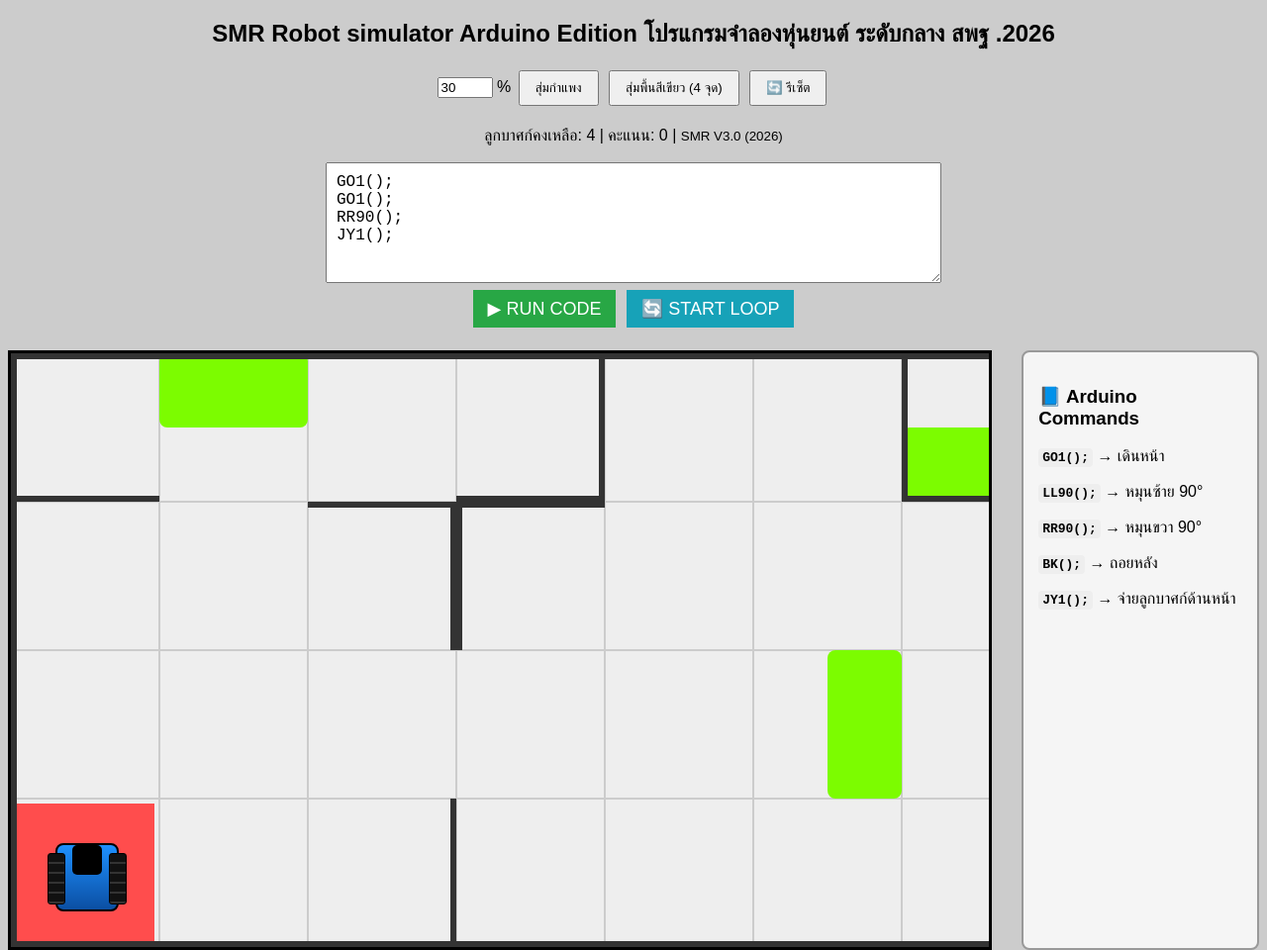
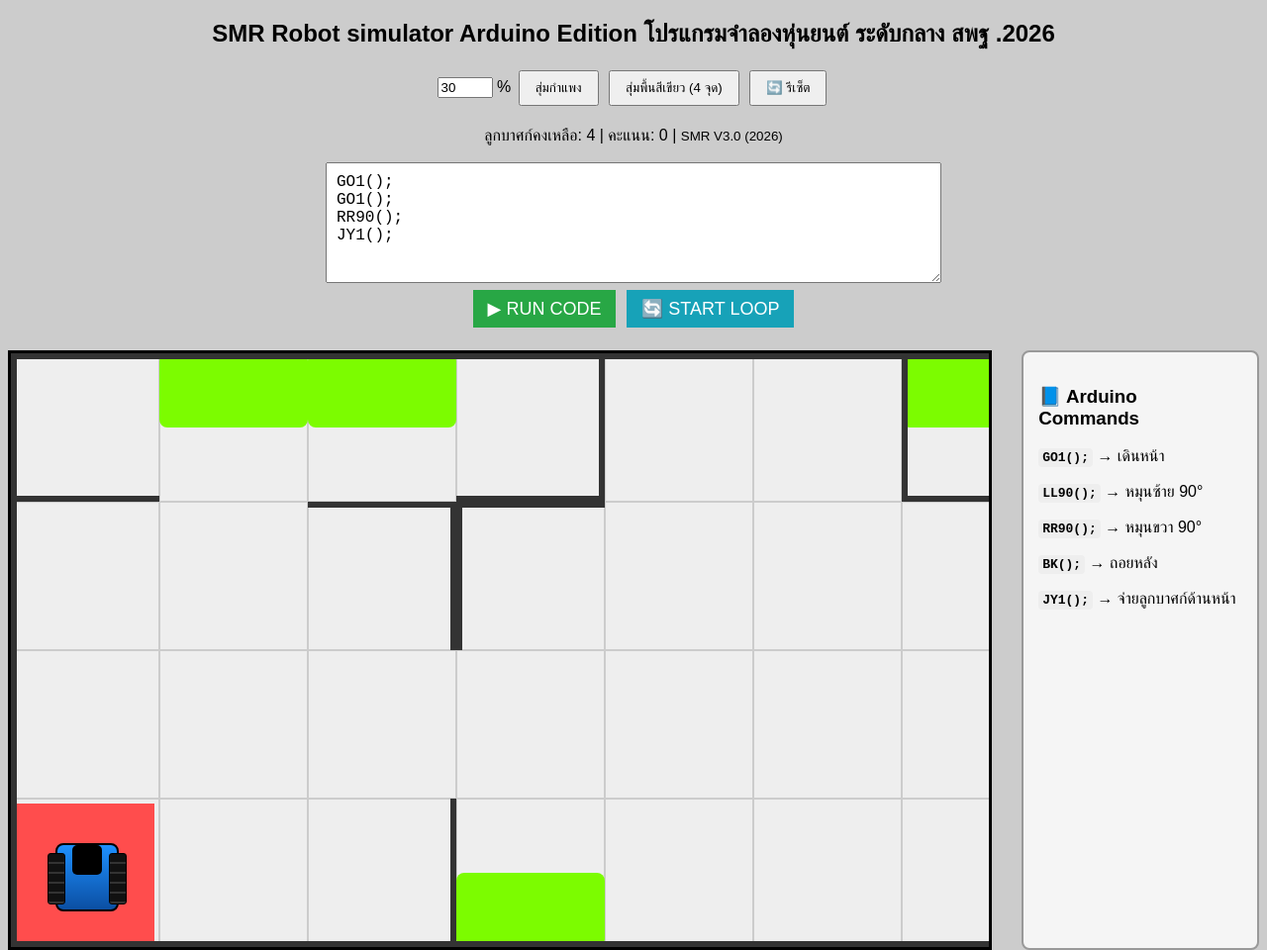
Before and after one commit to Termfunrobot/autobot-, a plain HTML site: page index.html in a window 1280 px wide. Shown: the whole page at 99% size. Drawn offline with Linux system fonts and the light colour scheme.

Commit message:
Update index.html

```diff
--- a/index.html
+++ b/index.html
@@ -145,19 +145,58 @@ function resetGame(){
 function randomGreenCells(){
     greenCells=[];
     document.querySelectorAll(".green-spot").forEach(g=>g.remove());
-    while(greenCells.length < 4){
-        let r=Math.floor(Math.random()*4), c=Math.floor(Math.random()*8);
-        if(!(r===3 && c===0) && !greenCells.some(g=>g.row===r && g.col===c)){
-            let spot=document.createElement("div");
-            spot.className="green-spot";
-            let side=Math.floor(Math.random()*4);
-            if(side===0){ spot.style.width="150px"; spot.style.height="75px"; spot.style.left=(c*150)+"px"; spot.style.top=(r*150+75)+"px"; }
-            else if(side===1){ spot.style.width="150px"; spot.style.height="75px"; spot.style.left=(c*150)+"px"; spot.style.top=(r*150)+"px"; }
-            else if(side===2){ spot.style.width="75px"; spot.style.height="150px"; spot.style.left=(c*150+75)+"px"; spot.style.top=(r*150)+"px"; }
-            else { spot.style.width="75px"; spot.style.height="150px"; spot.style.left=(c*150)+"px"; spot.style.top=(r*150)+"px"; }
-            field.appendChild(spot);
-            greenCells.push({row:r, col:c});
+
+    // 1. คัดกรองเฉพาะช่องที่อยู่ "ขอบสนาม"
+    let edgeCells = [];
+    for(let r=0; r<4; r++){
+        for(let c=0; c<8; c++){
+            if(r === 0 || r === 3 || c === 0 || c === 7){
+                if(!(r === 3 && c === 0)){ // ยกเว้นจุด Start
+                    edgeCells.push({r: r, c: c});
+                }
+            }
         }
+    }
+
+    // 2. สุ่มเลือกจากช่องขอบสนาม 4 จุด
+    while(greenCells.length < 4 && edgeCells.length > 0){
+        let randomIndex = Math.floor(Math.random() * edgeCells.length);
+        let selected = edgeCells.splice(randomIndex, 1)[0];
+        let r = selected.r;
+        let c = selected.c;
+
+        let spot = document.createElement("div");
+        spot.className = "green-spot";
+
+        // 3. ตรรกะใหม่: บังคับให้พื้นที่สีเขียวหันไปด้านที่ "ชิดขอบสนาม" เสมอ
+        let possibleSides = [];
+        if (r === 0) possibleSides.push(1); // ชิดขอบบน
+        if (r === 3) possibleSides.push(0); // ชิดขอบล่าง
+        if (c === 0) possibleSides.push(3); // ชิดขอบซ้าย
+        if (c === 7) possibleSides.push(2); // ชิดขอบขวา
+
+        // สุ่มเลือก 1 ด้านจากด้านที่ติดขอบสนาม
+        let side = possibleSides[Math.floor(Math.random() * possibleSides.length)];
+
+        if(side === 0){ // ชิดล่าง
+            spot.style.width = "150px"; spot.style.height = "75px";
+            spot.style.left = (c * 150) + "px"; spot.style.top = (r * 150 + 75) + "px";
+        }
+        else if(side === 1){ // ชิดบน
+            spot.style.width = "150px"; spot.style.height = "75px";
+            spot.style.left = (c * 150) + "px"; spot.style.top = (r * 150) + "px";
+        }
+        else if(side === 2){ // ชิดขวา
+            spot.style.width = "75px"; spot.style.height = "150px";
+            spot.style.left = (c * 150 + 75) + "px"; spot.style.top = (r * 150) + "px";
+        }
+        else { // ชิดซ้าย
+            spot.style.width = "75px"; spot.style.height = "150px";
+            spot.style.left = (c * 150) + "px"; spot.style.top = (r * 150) + "px";
+        }
+
+        field.appendChild(spot);
+        greenCells.push({row: r, col: c});
     }
 }
 
@@ -350,11 +389,13 @@ function moveBackward(){ direction=(direction+180)%360; moveForward(); direction
 function turnLeft(){ direction=(direction+270)%360; updateRobot(); }
 function turnRight(){ direction=(direction+90)%360; updateRobot(); }
 
+
+
 function dropBox(){
     if(ammo<=0){ return; }
     let tr=row, tc=col;
     if(direction===0) tr--; if(direction===90) tc++; if(direction===180) tr++; if(direction===270) tc--;
-    if(tr<0||tr>=4||tc<0||tc>=8) return;
+
 
     let exists = Array.from(document.querySelectorAll(".box")).some(b => parseInt(b.dataset.row)===tr && parseInt(b.dataset.col)===tc);
     if(exists) return;
```
